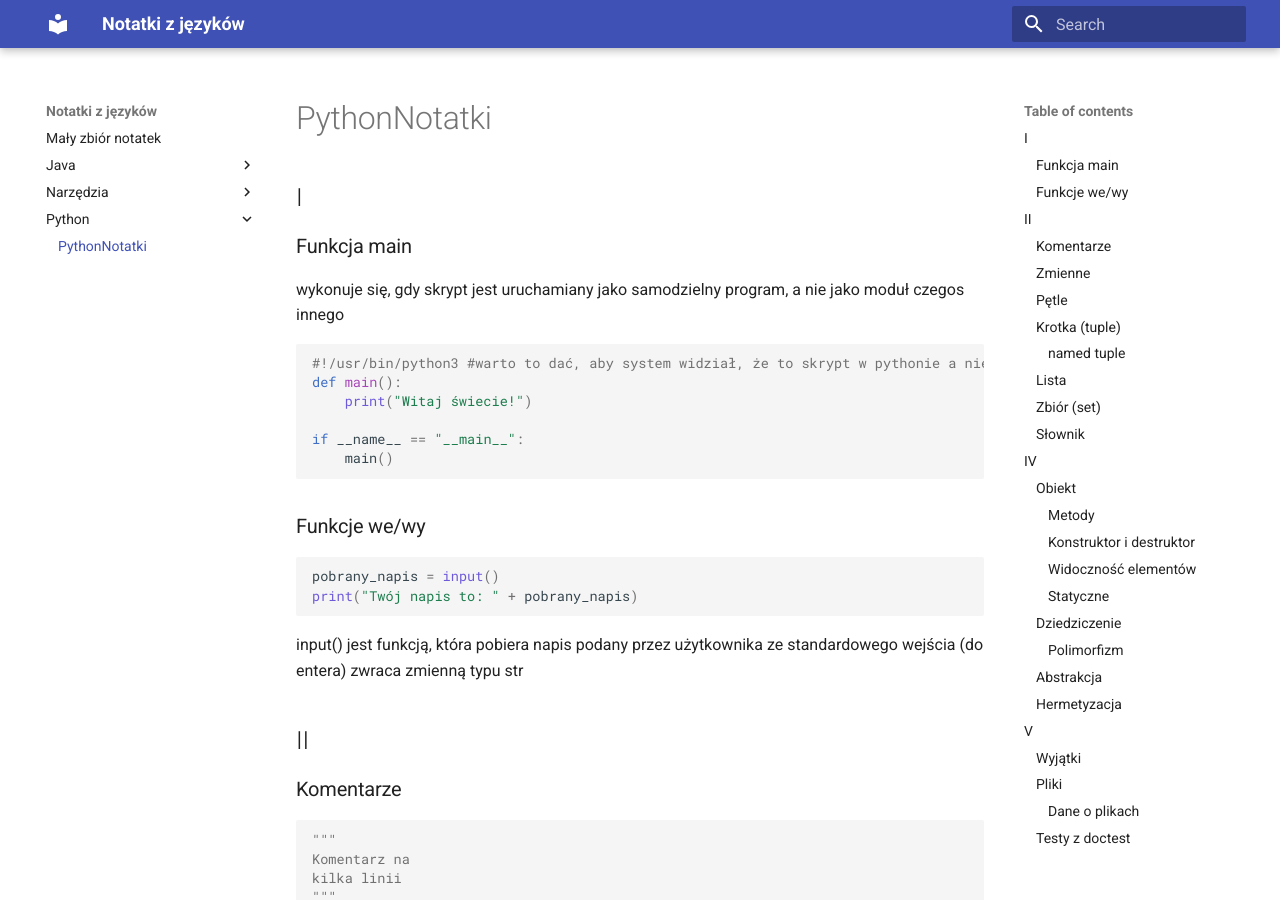
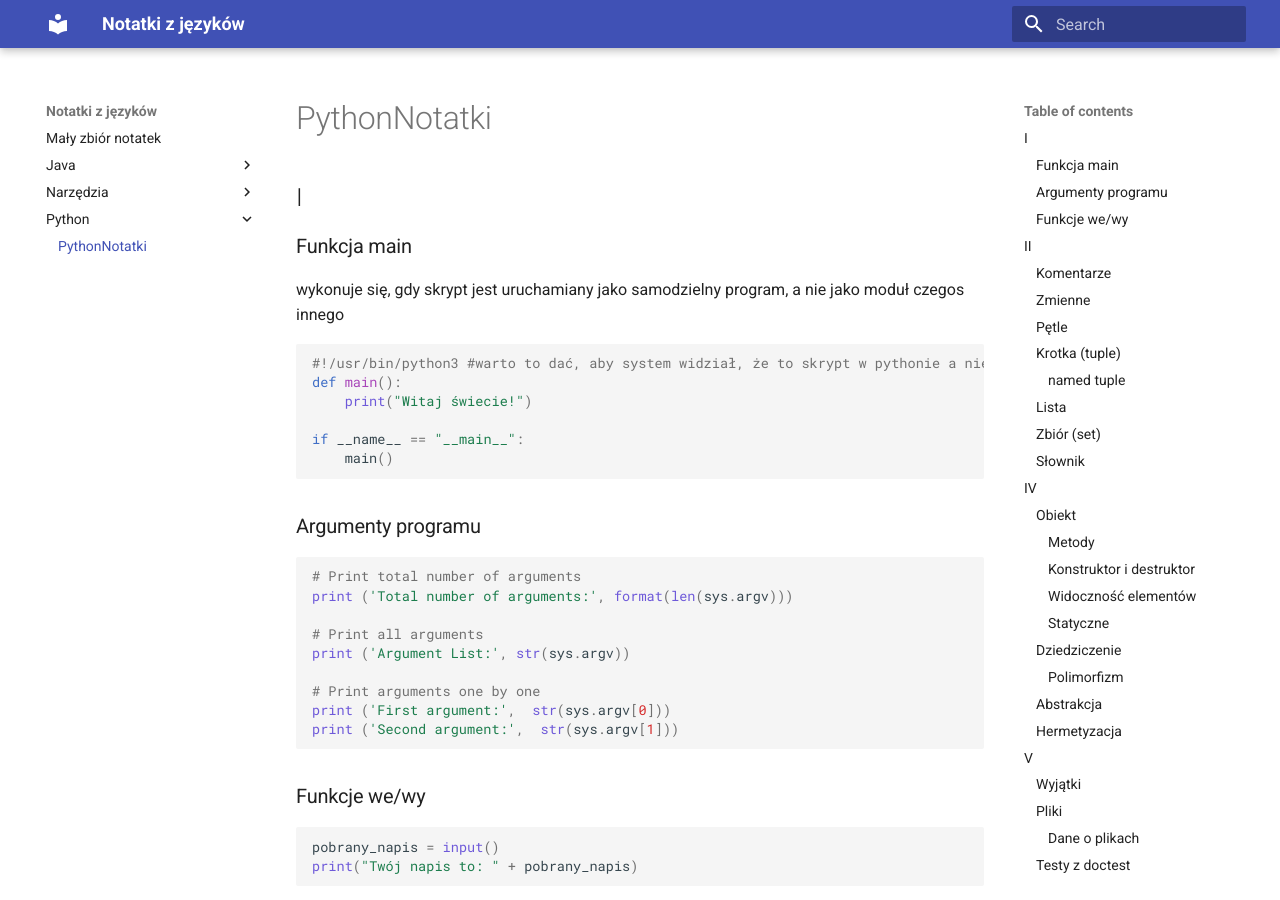
Before and after one commit to pktiuk/notatki_z_jezykow, an MkDocs documentation site: the page built from docs/Python/PythonNotatki.md, in a window 1280 px wide and 900 px high. Built offline with MkDocs 1.6.1 and Material for MkDocs 9.7.7, drawn with Linux system fonts in a browser that asks for light colours.

Commit message:
Dodanie argumentów

````diff
--- a/docs/Python/PythonNotatki.md
+++ b/docs/Python/PythonNotatki.md
@@ -10,6 +10,19 @@ def main():
 if __name__ == "__main__":
     main()
 ```
+### Argumenty programu
+```python
+# Print total number of arguments
+print ('Total number of arguments:', format(len(sys.argv)))
+
+# Print all arguments
+print ('Argument List:', str(sys.argv))
+
+# Print arguments one by one
+print ('First argument:',  str(sys.argv[0]))
+print ('Second argument:',  str(sys.argv[1]))
+```
+
 ### Funkcje we/wy
 ```python
 pobrany_napis = input()
````
